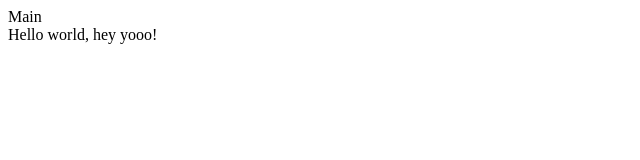
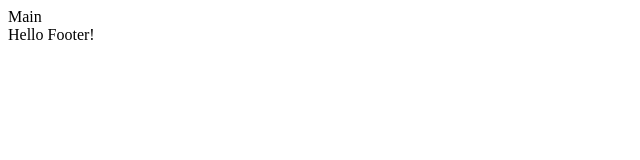
Before and after one commit to sofiazholud/my-project, a plain HTML site: page index.html in a window 1280 px wide. Shown: the full height of the page, 0-640 px from the left. Drawn offline with Linux system fonts and the light colour scheme.

Commit message:
Update index.html

```diff
--- a/index.html
+++ b/index.html
@@ -8,6 +8,6 @@
 <body>
   <header></header>
   <main>Main</main>
-  <footer>Hello world, hey yooo!</footer>
+  <footer>Hello Footer!</footer>
 </body>
 </html>
```
